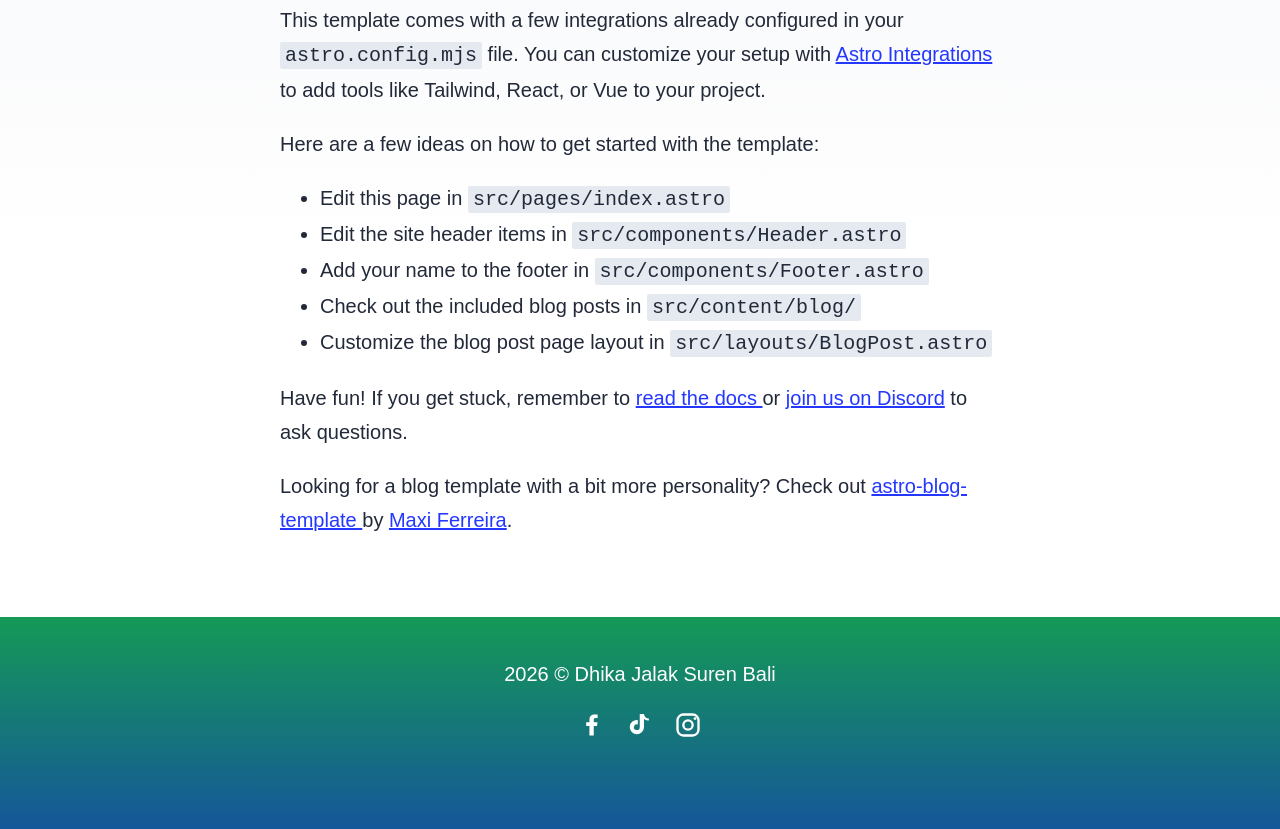
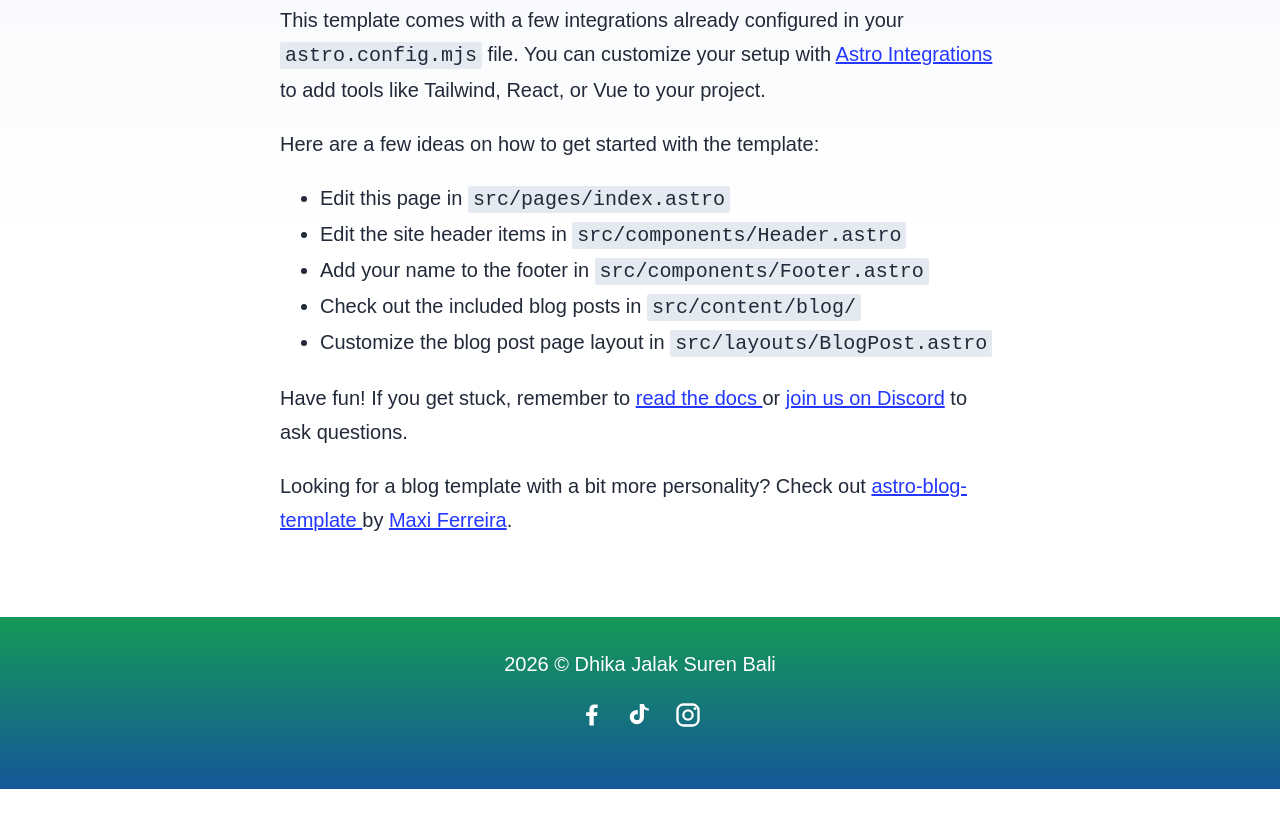
Before and after one commit to dhikajalaksurenbali/blog-burung, an Astro site: page / in a window 1280 px wide. Shown: the part 350-1179 px from the top of the page. After the commit the page ends 1139 px from the top, so only its background shows below. Built offline with nearby package versions, Linux system fonts and the light colour scheme; Astro itself is replaced by a stand-in of ours.

Commit message:
Update Footer.astro

```diff
--- a/src/components/Footer.astro
+++ b/src/components/Footer.astro
@@ -35,7 +35,7 @@ hs.src = ('//s10.histats.com/js15_as.js');
 </footer>
 <style>
 	footer {
-		padding: 2em 1em 3em 1em;
+		padding: 30px;
 		background: linear-gradient(to bottom, #159957, #155799);
 		color: #ffffff;
 		text-align: center;
```
